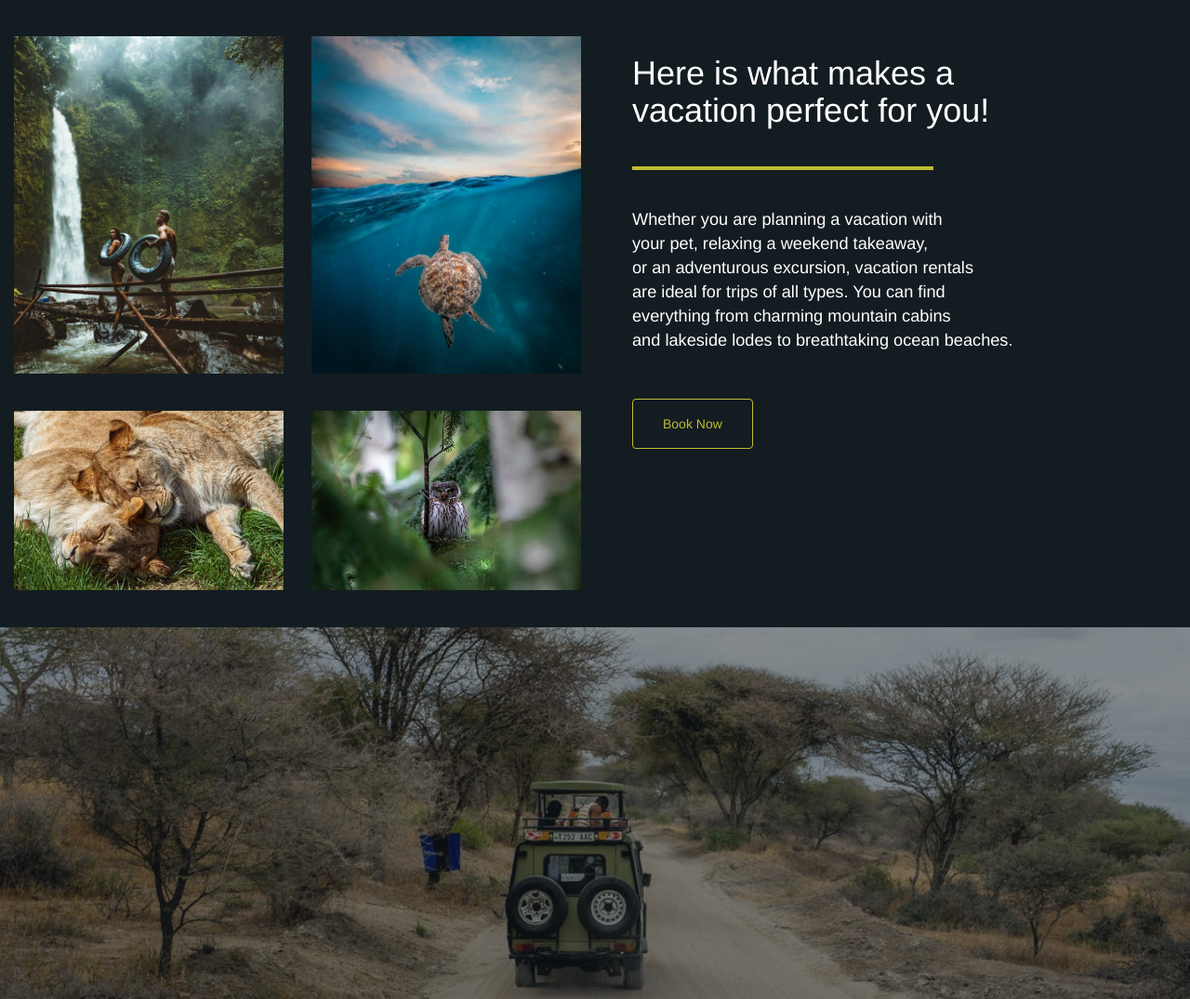
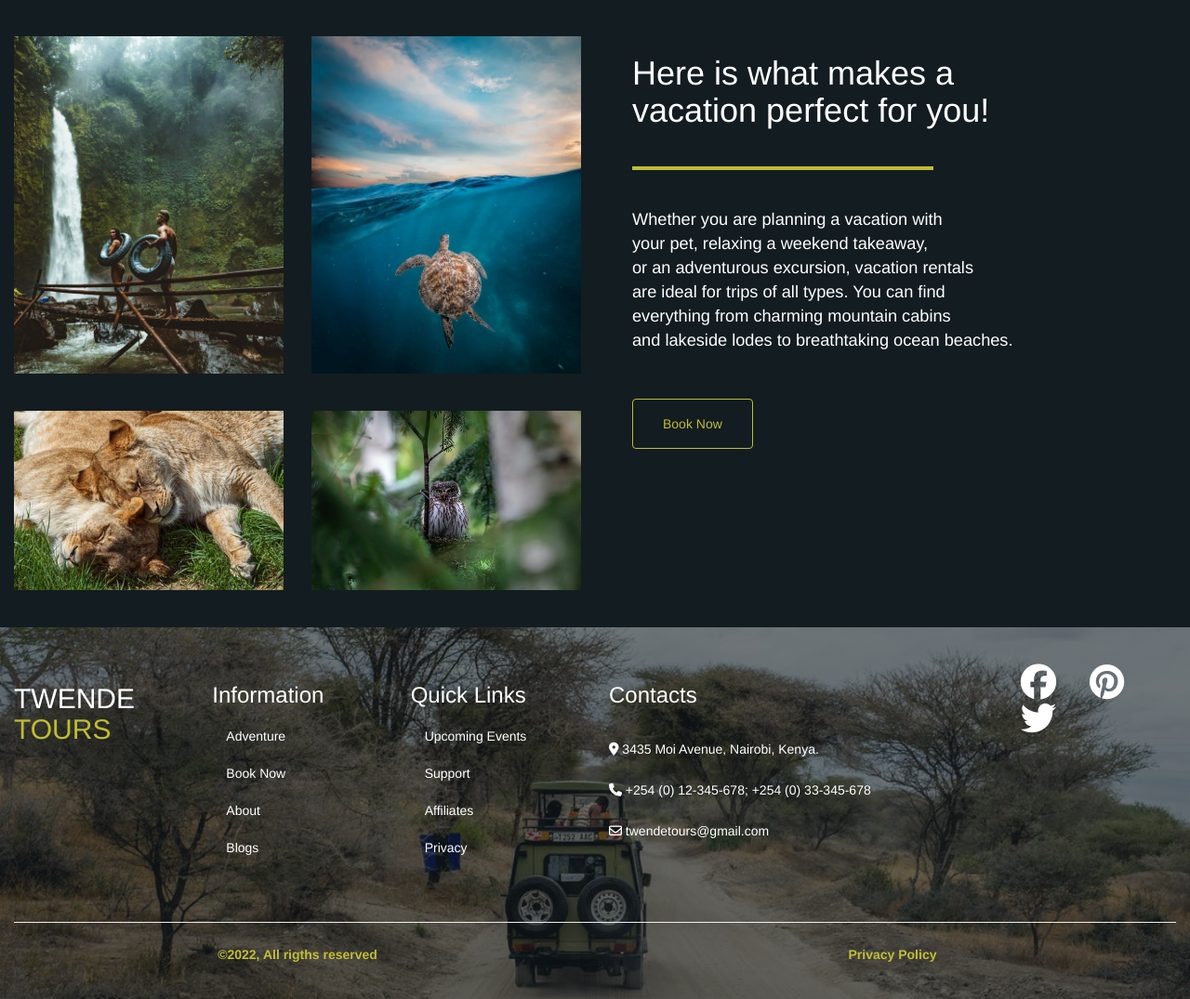
Before and after one commit to IvyJeptoo/Tours-and-Travel, a Flask app: page / in a window 1280 px wide; the page is wider, and only the part inside the window is pictured. Shown: the part 1893-2968 px from the top of that part at 93% size. Run offline with Flask 2, Linux system fonts and the light colour scheme; some libraries are stand-ins or nearby versions.

Commit message:
style --add footer

```diff
--- a/app/static/css/index.css
+++ b/app/static/css/index.css
@@ -144,7 +144,7 @@
 }
 
 .footer{
-  background-image:linear-gradient(to bottom, rgba(19, 28, 33, 0.5), rgba(19, 28, 33, 0.5)), url(../images/pexels-photo-4404524.jpeg);
+  background-image:linear-gradient(to bottom, rgba(19, 28, 33, 0.6), rgba(19, 28, 33, 0.6)), url(../images/pexels-photo-4404524.jpeg);
   background-repeat: no-repeat;
   background-size: cover;
   background-position: center;
@@ -154,3 +154,25 @@
 .hr-nav{
   margin-bottom: 0;
 }
+
+.nav-item{
+  list-style: none;
+}
+
+.nav-link{
+  color: #fff;
+
+}
+
+.far, .fas{
+  font-size: 4v !important;
+}
+
+.fab{
+  padding: 0 2vh;
+  font-size: 4.8vh !important;
+}
+.fab:hover{
+  color: #bfbd31;
+  cursor: pointer;
+}
--- a/app/templates/index.html
+++ b/app/templates/index.html
@@ -91,7 +91,53 @@
 
 <div class="container-fluid footer">
   <div class="row">
+    <div style="margin: 5vh 0;" class="col-md-2">
+      <h2>TWENDE <br><span class="tours">TOURS</span></h2>
+    </div>
 
+    <div style="margin: 5vh 0;" class="col-md-2">
+      <h3>Information</h3>
+      <div class="nav">
+        <li class="nav-item"><a href="" class="nav-link">Adventure</a></li>
+        <li class="nav-item"><a href="" class="nav-link">Book Now</a></li>
+        <li class="nav-item"><a href="" class="nav-link">About</a></li>
+        <li class="nav-item"><a href="" class="nav-link">Blogs</a></li>
+      </div>
+    </div>
+    <div style="margin: 5vh 0;" class="col-md-2">
+      <h3>Quick Links</h3>
+      <div class="nav">
+        <li class="nav-item"><a href="#" class="nav-link">Upcoming Events</a></li>
+        <li class="nav-item"><a href="#" class="nav-link">Support</a></li>
+        <li class="nav-item"><a href="#" class="nav-link">Affiliates</a></li>
+        <li class="nav-item"><a href="#" class="nav-link">Privacy</a></li>
+      </div>
+    </div>
+    <div style="margin: 5vh 0;" class="col-md-4">
+      <h3>Contacts</h3>
+      <div class="nav">
+        <li style="padding-top: 3vh;" class="nav-item"><i class="fas fa-map-marker-alt"></i> 3435 Moi Avenue, Nairobi, Kenya.</li>
+        <li style="padding-top: 3vh;" class="nav-item"><i class="fas fa-phone"></i></i> +254 (0) 12-345-678; +254 (0) 33-345-678</li>
+        <li style="padding-top: 3vh;" class="nav-item"><i class="far fa-envelope"></i> twendetours@gmail.com</li>
+    </div>
+    </div>
+    <div style="margin: 5vh 0;" class="col-md-2">
+    <p>
+      <i class="fab fa-facebook"></i>
+      <i class="fab fa-pinterest"></i>
+      <i class="fab fa-twitter"></i>
+    </p>
+    </div>
+  </div><hr class="hr-nav">
+
+  <div class="row">
+    <div class="col-md-6" style="margin:3vh 0 ;">
+      <p style="text-align:center; font-weight:bold; color:#C2BE35;">&copy;2022, All rigths reserved</p>
+    </div>
+    <div class="col-md-6"  style="margin:3vh 0 ;">
+      <p style="text-align:center; font-weight:bold; color:#C2BE35;">Privacy Policy</p>
+
+    </div>
   </div>
 </div>
 {% endblock %}
```
